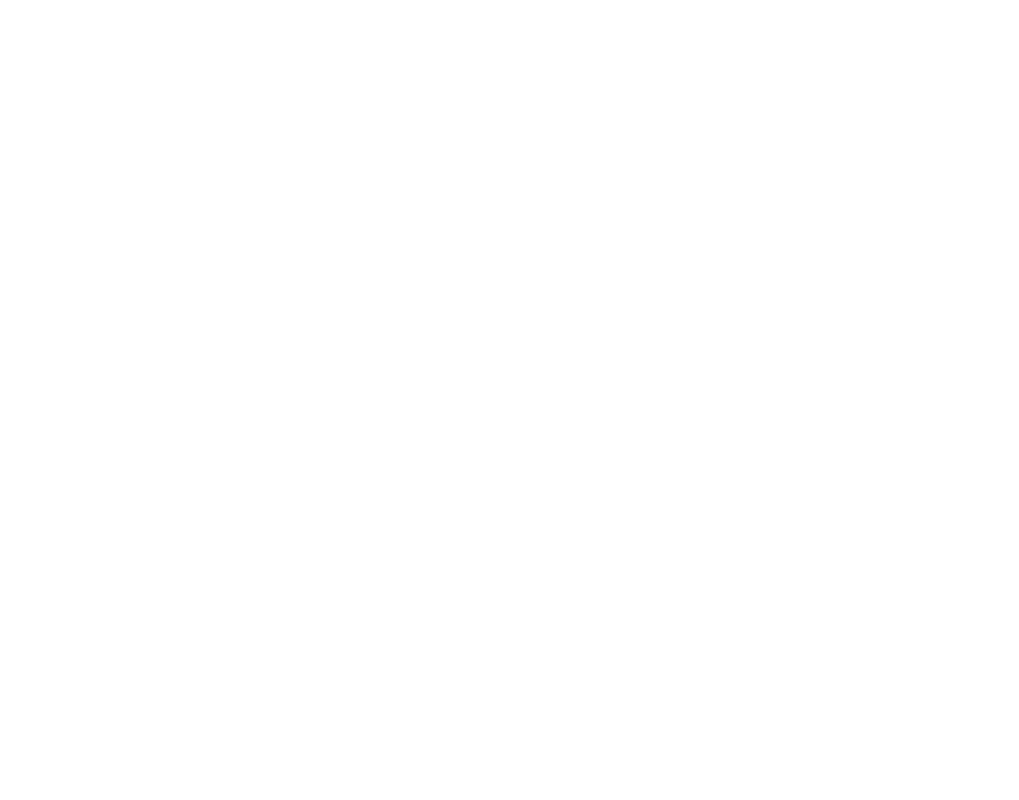
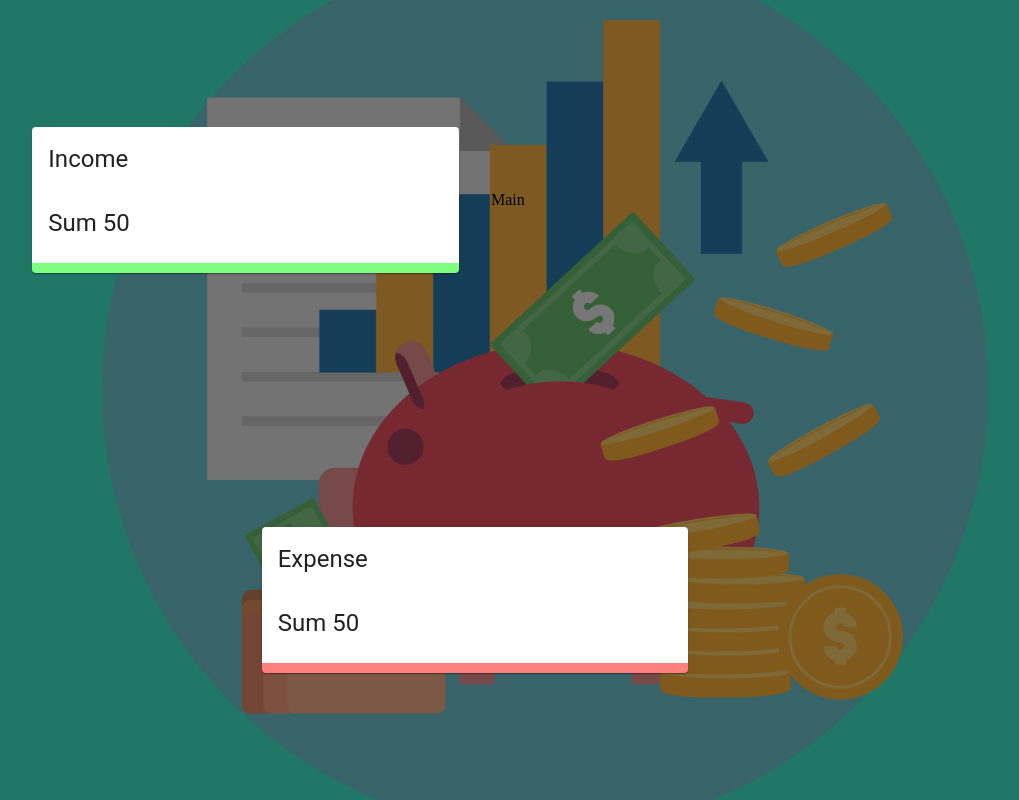
Before and after one commit to Dawroun/budget-tracker, a React (Create React App) app: page / in a window 1280 px wide. Shown: the whole page, without its empty margins (165-1184 px from the left). Built offline with nearby package versions, Linux system fonts and the light colour scheme.

Commit message:
added income and expense components

```diff
--- a/src/App.js
+++ b/src/App.js
@@ -1,9 +1,24 @@
 import React from 'react'
+import { Grid } from '@material-ui/core'
+import Details from './components/Details/Details'
+
+import useStyles from './style'
 
 const App = () => {
+    const classes = useStyles();
     return (
         <div>
-
+            <Grid className={classes.grid} container spacing={0} alignItems="center" justify="center" style={{ height: '100vh' }} >
+                <Grid item xs={12} sm={4}>
+                    <Details title="Income"/>
+                </Grid>
+                <Grid item xs={12} sm={4}>
+                    Main
+                </Grid>
+                <Grid item xs={12} sm={4}>
+                    <Details title="Expense"/>
+                </Grid>
+            </Grid>
         </div>
     )
 }
--- /dev/null
+++ b/src/components/Details/Details.jsx
@@ -0,0 +1,19 @@
+import React from "react";
+import { Card, CardHeader, CardContent, Typography } from "@material-ui/core";
+import { Doughnut } from "react-chartjs-2";
+import useStyles from "./styles";
+
+const Details = ({ title }) => {
+  const classes = useStyles();
+  return (
+    <Card className={title === "Income" ? classes.income : classes.expense}>
+      <CardHeader title={title} />
+      <CardContent>
+        <Typography variant="h5">Sum 50</Typography>
+        {/* <Doughnut data="DATA" /> */}
+      </CardContent>
+    </Card>
+  );
+};
+
+export default Details;
--- /dev/null
+++ b/src/components/Details/styles.js
@@ -0,0 +1,10 @@
+import { makeStyles } from "@material-ui/core";
+
+export default makeStyles(() => ({
+    income: {
+        borderBottom: '10px solid rgba(0, 255, 0, 0.5)',
+    },
+    expense: {
+        borderBottom: '10px solid rgba(255, 0, 0, 0.5)',
+    }
+}));
--- /dev/null
+++ b/src/index.css
@@ -0,0 +1,12 @@
+#root,
+body,
+html {
+  height: 100%;
+  margin: 0;
+}
+
+body {
+  background: linear-gradient(rgba(0, 0, 0, 0.5), rgba(0, 0, 0, 0.5)),
+    url(./assets/background.png);
+  background-size: cover;
+}
--- a/src/index.js
+++ b/src/index.js
@@ -2,5 +2,6 @@
 import ReactDOM from 'react-dom'
 
 import App from './App'
+import './index.css'
 
 ReactDOM.render(<App />, document.getElementById('root'));
--- /dev/null
+++ b/src/style.js
@@ -0,0 +1,30 @@
+import { makeStyles } from '@material-ui/core/styles';
+
+export default makeStyles((theme) => ({
+    desktop: {
+        [theme.breakpoints.up('sm')]: {
+            display: 'none',
+        },
+    },
+    mobile: {
+        [theme.breakpoints.down('sm')]: {
+            display: 'none',
+        },
+    },
+    main: {
+        [theme.breakpoints.up('sm')]: {
+            paddingBottom: '5%',
+        },
+    },
+    last: {
+        [theme.breakpoints.down('sm')]: {
+            marginBottom: theme.spacing(3),
+            paddingBottom: '200px',
+        },
+    },
+    grid: {
+        '& > *': {
+            margin: theme.spacing(2),
+        },
+    },
+}));
```
Also changed, not shown: src/assets/background.png (added).
